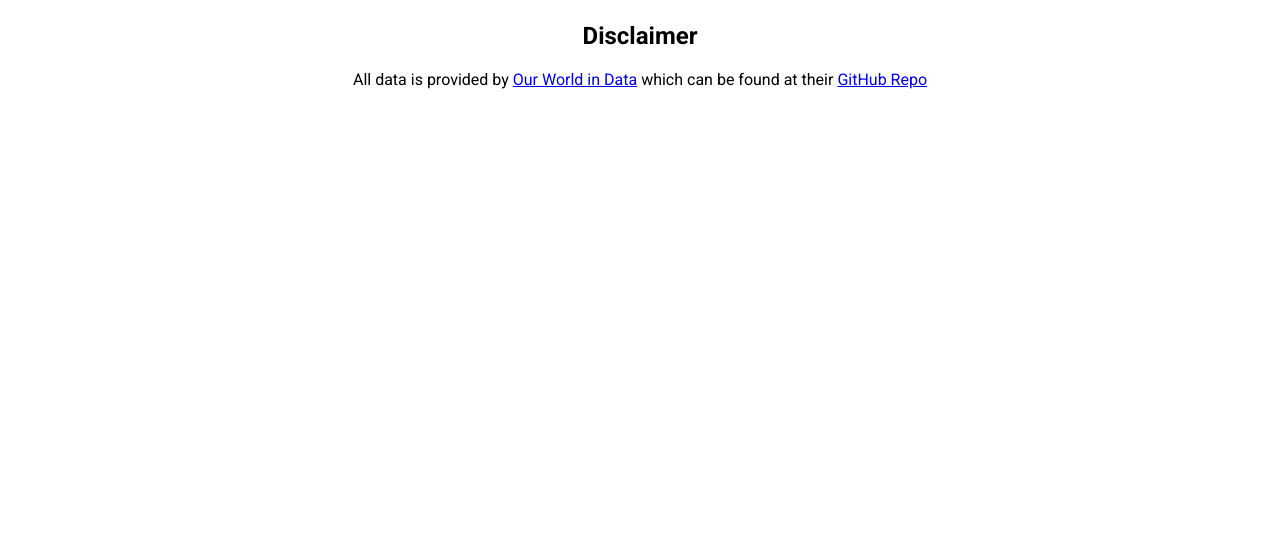
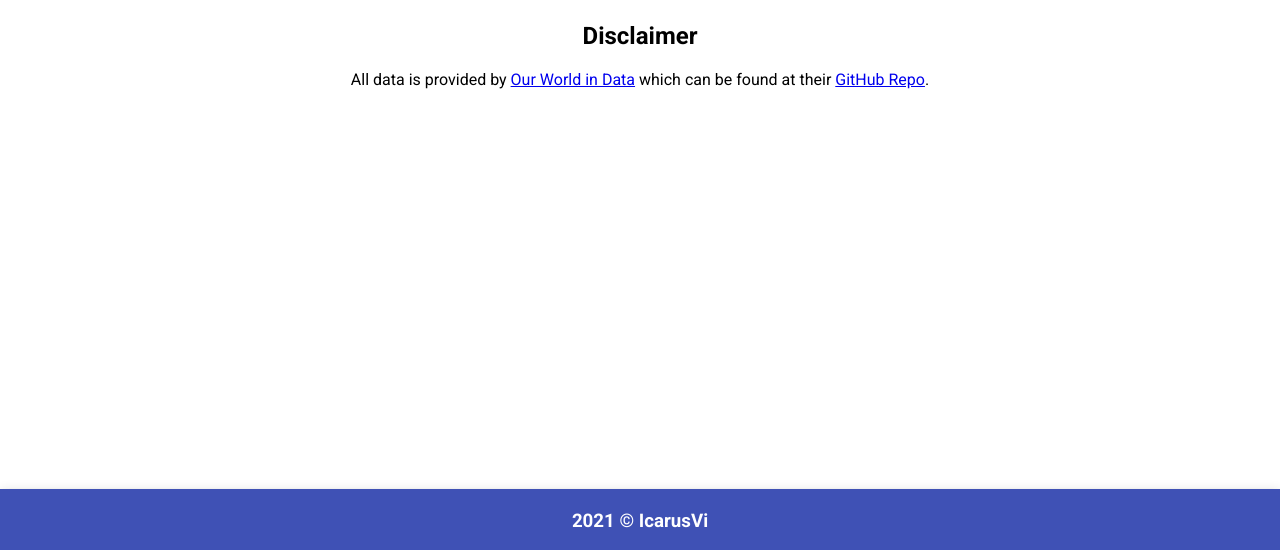
Before and after one commit to IcarusVi/CovidVaccineTracker, a React (Create React App) app in the folder client/: page / in a window 1280 px wide. Shown: the part 247-797 px from the top of the page. Built offline with nearby package versions, Linux system fonts and the light colour scheme; no server answers.

Commit message:
Added footer and ReadMe

```diff
--- a/client/src/App.css
+++ b/client/src/App.css
@@ -28,4 +28,13 @@
 .unitedStatesCard .content .row .subtitle {
   font-size: 0.75rem;
 }
+
+.footerText {
+  text-decoration: none;
+  color: inherit;
+}
+
+.footerText:hover {
+  color: black;
+}
 /*# sourceMappingURL=App.css.map */
--- a/client/src/App.js
+++ b/client/src/App.js
@@ -11,6 +11,7 @@ import Papa from 'papaparse';
 
 import { makeStyles } from '@material-ui/core/styles';
 import UnitedStatesCard from './components/unitedStatesCard';
+import Footer from './components/footer';
 
 const useStyles = makeStyles({
   selectForm: {
@@ -101,15 +102,13 @@ function App() {
 
         <div style={{textAlign:'center'}}>
           <h2>Disclaimer</h2>
-          <p>All data is provided by <a href='https://ourworldindata.org/'>Our World in Data</a> which can be found at their <a href='https://github.com/owid/covid-19-data/tree/master/public/data/vaccinations'>GitHub Repo</a>
+          <p>All data is provided by <a href='https://ourworldindata.org/'>Our World in Data</a> which can be found at their <a href='https://github.com/owid/covid-19-data/tree/master/public/data/vaccinations'>GitHub Repo</a>.
           </p>
         </div>
 
+      </Container>
 
-
-
-
-      </Container>
+      <Footer/>
     </div>
   );
 }
--- a/client/src/App.scss
+++ b/client/src/App.scss
@@ -20,3 +20,11 @@
         margin-bottom: 20px;
     }
 }
+
+.footerText{
+    text-decoration: none;
+    color: inherit;
+    &:hover{
+        color:black;
+    }
+}
--- /dev/null
+++ b/client/src/components/footer.js
@@ -0,0 +1,15 @@
+import AppBar from '@material-ui/core/AppBar';
+import Toolbar from '@material-ui/core/Toolbar';
+
+const Footer = () => {
+    return (
+        <div>
+            <AppBar style={{alignItems: 'center', top:'auto', bottom: 0}}  position="fixed">
+                <Toolbar style={{textAlign:'center'}}>
+                    <h3>2021 &copy;	<a className='footerText' href='https://github.com/IcarusVi'>IcarusVi</a></h3>
+                </Toolbar>
+            </AppBar>
+        </div>
+    )
+}
+export default Footer;
```
Also changed, not shown: 2 other files (tests, documents, lock files or other folders).
